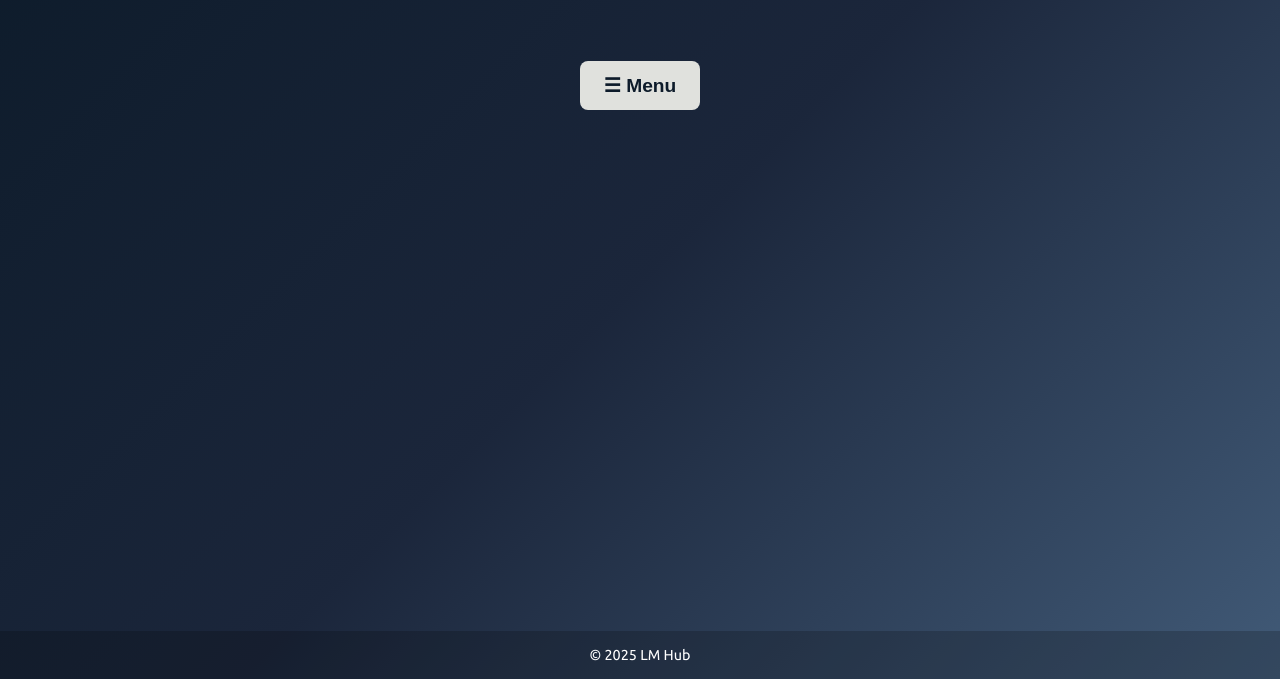
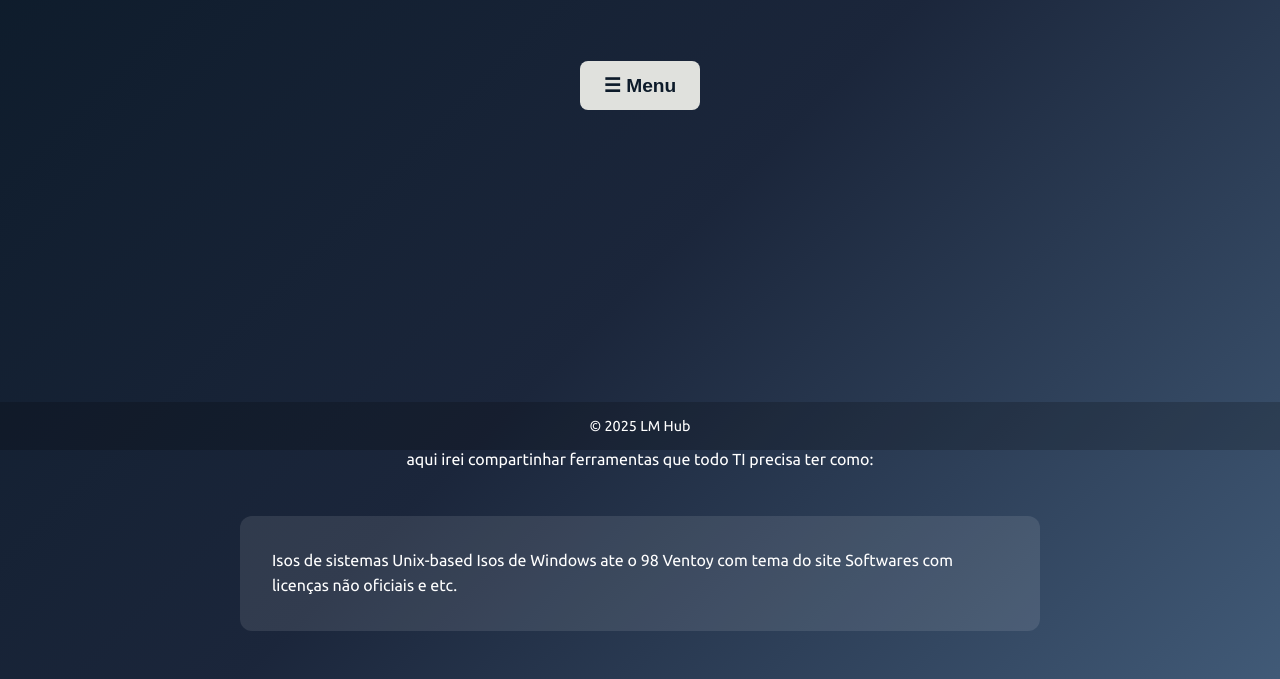
Before and after one commit to K-K-Coder-debug/lm-hub, a plain HTML site: page index.html in a window 1280 px wide. Shown: the part 121-800 px from the top of the page. Drawn offline with Linux system fonts and the light colour scheme.

Commit message:
Update index.html

```diff
--- a/index.html
+++ b/index.html
@@ -19,6 +19,7 @@
       <a href="not-found.html" class="btn">Em desenvolvimento..</a>
       <a href="not-found.html" class="btn">Em desenvolvimento...</a>
       <a href="not-found.html" class="btn">Em desenvolviemento...</a>
+      <h1 class="info">Por que esse projeto existe?</h1>
     </div>
   </main>
 
@@ -27,5 +28,13 @@
   </footer>
 
   <script src="script.js"></script>
+
+  <p>aqui irei compartinhar ferramentas que todo TI precisa ter como:</p>
+      <div class="content">
+        Isos de sistemas Unix-based
+        Isos de Windows ate o 98
+        Ventoy com tema do site
+        Softwares com licenças não oficiais
+        e etc.
 </body>
 </html>
```
